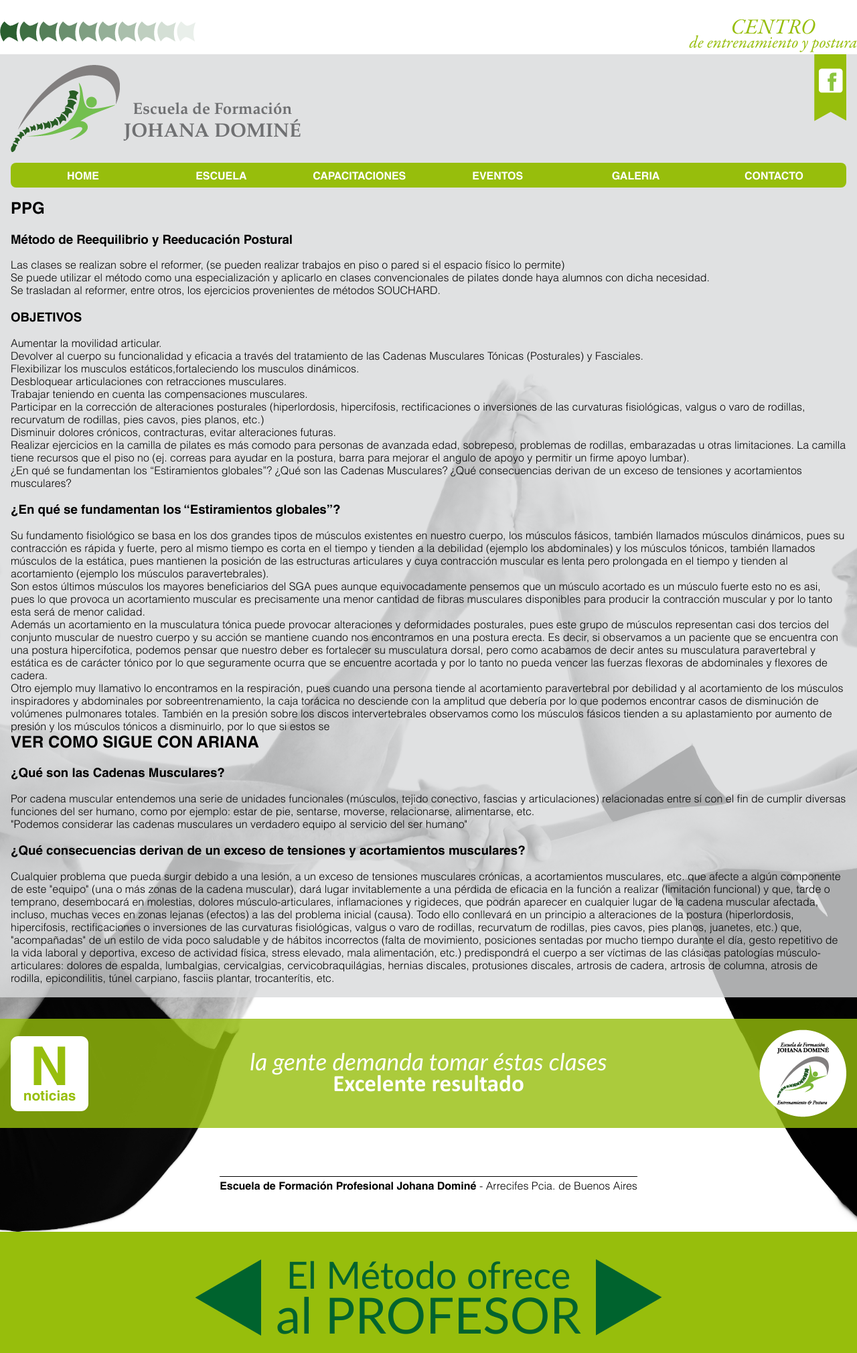
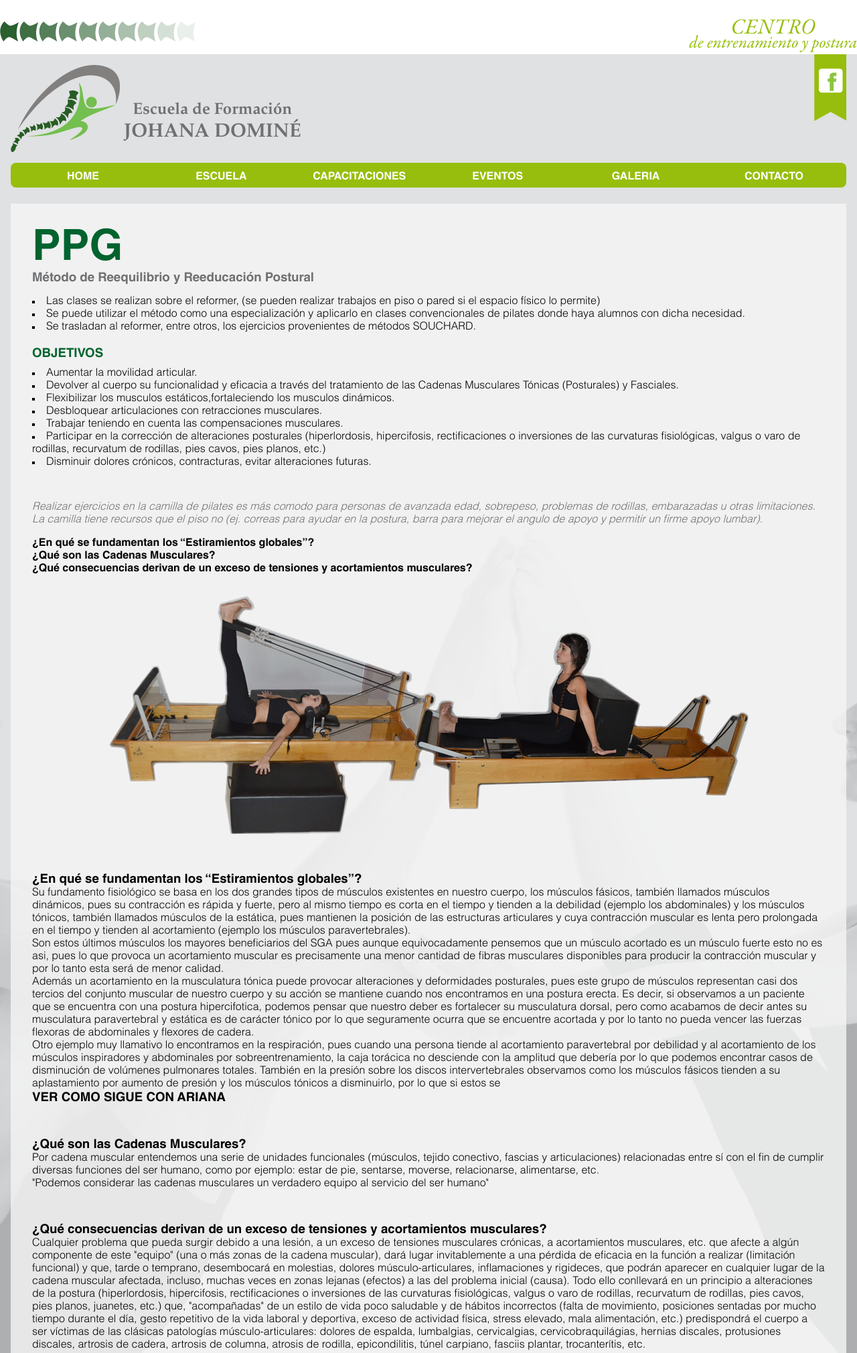
Before and after one commit to roseluxton125/domine, a Django app: template website/templates/ppg.html in a window 1280 px wide. Shown: the top 2020 px of the page at 67% size. Run offline with Django 3.2, Linux system fonts and the light colour scheme; the template is opened without the code that fills it, so the values that code supplies are empty; some web fonts are replaced.

Commit message:
Layout dev

```diff
--- a/domine/urls.py
+++ b/domine/urls.py
@@ -22,4 +22,5 @@ urlpatterns = [
     url(r'^admin/', admin.site.urls),
     url(r'^$', views.index, name='home'),
     url(r'^escuela/$', views.school, name='escuela'),
+    url(r'^capacitaciones/ppg/$', views.ppg, name='ppg'),
 ]
--- a/website/static/css/layout.styl
+++ b/website/static/css/layout.styl
@@ -10,7 +10,7 @@ body
 a
 	text-decoration none
 
-h1
+h1, h2, h3, h4, h5, h6
 	margin 0
 
 p
@@ -182,6 +182,7 @@ nav
 	margin-top 1.5em
 	padding 2em
 
+
 /* ==== ESCUELA ====================== */
 
 .two-col
@@ -190,7 +191,7 @@ nav
 	vertical-align middle
 	width 40%
 	.logo
-		margin 0 0 1em 0
+		margin-bottom 1em
 		span
 			color green-dark
 			display block
@@ -205,3 +206,35 @@ nav
 				display block
 	&:nth-child(2)
 		text-align center
+
+
+/* ==== CAPACITACIONES ====================== */
+
+.training
+	.copy
+		color grey
+		margin -.4em 0 .8em 0
+	.title, .subtitle
+		color green-dark
+	.subtitle
+		margin 1em 0 .5em 0
+	article
+		margin-top 3em
+		&:nth-child(1)
+			margin 0
+		&:nth-child(2)
+			p
+				&:nth-child(1)
+					color grey
+				&:nth-child(2)
+					margin-top 1em
+					span
+						display block
+				&:nth-child(3)
+					margin-top 1.5em
+					text-align center
+					img:nth-child(2)
+						margin-left -3em
+	li
+		list-style-type square
+		list-style-position inside
--- a/website/static/css/styles.css
+++ b/website/static/css/styles.css
@@ -110,6 +110,15 @@ nav {
 .two-col .portrait + p {
   font-style: italic;
 }
+.training .title {
+  font-size: 4em;
+}
+.training article:nth-child(2) p:nth-child(1) {
+  font-style: italic;
+}
+.training article:nth-child(2) p:nth-child(2) {
+  font-weight: bold;
+}
 body {
   background-image: url("../img/background.jpg");
   background-repeat: no-repeat;
@@ -121,7 +130,12 @@ body {
 a {
   text-decoration: none;
 }
-h1 {
+h1,
+h2,
+h3,
+h4,
+h5,
+h6 {
   margin: 0;
 }
 p {
@@ -309,7 +323,7 @@ nav ul li:hover ul {
   width: 40%;
 }
 .two-col .logo {
-  margin: 0 0 1em 0;
+  margin-bottom: 1em;
 }
 .two-col .logo span {
   color: #00632e;
@@ -331,3 +345,40 @@ nav ul li:hover ul {
 .two-col:nth-child(2) {
   text-align: center;
 }
+.training .copy {
+  color: #6f7072;
+  margin: -0.4em 0 0.8em 0;
+}
+.training .title,
+.training .subtitle {
+  color: #00632e;
+}
+.training .subtitle {
+  margin: 1em 0 0.5em 0;
+}
+.training article {
+  margin-top: 3em;
+}
+.training article:nth-child(1) {
+  margin: 0;
+}
+.training article:nth-child(2) p:nth-child(1) {
+  color: #6f7072;
+}
+.training article:nth-child(2) p:nth-child(2) {
+  margin-top: 1em;
+}
+.training article:nth-child(2) p:nth-child(2) span {
+  display: block;
+}
+.training article:nth-child(2) p:nth-child(3) {
+  margin-top: 1.5em;
+  text-align: center;
+}
+.training article:nth-child(2) p:nth-child(3) img:nth-child(2) {
+  margin-left: -3em;
+}
+.training li {
+  list-style-type: square;
+  list-style-position: inside;
+}
--- a/website/static/css/typography.styl
+++ b/website/static/css/typography.styl
@@ -108,3 +108,14 @@ nav
 	.portrait
 		& + p
 			font-style italic
+
+.training
+	.title
+		font-size 4em
+	article
+		&:nth-child(2)
+			p
+				&:nth-child(1)
+					font-style italic
+				&:nth-child(2)
+					font-weight bold
--- a/website/templates/base.html
+++ b/website/templates/base.html
@@ -34,7 +34,7 @@
 					--><li>
 							<a href="#">CAPACITACIONES</a>
 							<ul>
-								<li><a href="#">PPG</a></li>
+								<li><a href="/capacitaciones/ppg/">PPG</a></li>
 								<li><a href="#">PILATES ACTIVO</a></li>
 								<li><a href="#">K-STRETCH</a></li>
 								<li><a href="#">PROFESIONALES CERTIFICADOS</a></li>
--- a/website/templates/ppg.html
+++ b/website/templates/ppg.html
@@ -1,15 +1,17 @@
 {% extends 'base.html' %}
+{% load staticfiles %}
 
 {% block content %}
+<section class="content training ppg">
 	<article>
-		<h2>PPG</h2>
-		<h3>Método de Reequilibrio y Reeducación Postural</h3>
+		<h2 class="title">PPG</h2>
+		<h3 class="copy">Método de Reequilibrio y Reeducación Postural</h3>
 		<ul>
 			<li>Las clases se realizan sobre el reformer, (se pueden realizar trabajos en piso o pared si el espacio físico lo permite)</li>
 			<li>Se puede utilizar el método como una especialización y aplicarlo en clases convencionales de pilates donde haya alumnos con dicha necesidad.</li>
 			<li>Se trasladan al reformer, entre otros, los ejercicios provenientes de métodos SOUCHARD.</li>
 		</ul>
-		<h3>OBJETIVOS</h3>
+		<h3 class="subtitle">OBJETIVOS</h3>
 		<ul>
 			<li>Aumentar la movilidad articular.</li>
 			<li>Devolver al cuerpo su funcionalidad y eficacia a través del tratamiento de las Cadenas Musculares Tónicas (Posturales) y Fasciales.</li>
@@ -26,6 +28,10 @@
 			<span>¿En qué se fundamentan los “Estiramientos globales”?</span>
 			<span>¿Qué son las Cadenas Musculares?</span>
 			<span>¿Qué consecuencias derivan de un exceso de tensiones y acortamientos musculares?</span>
+		</p>
+		<p>
+			<img src="{% static "img/camilla_1.png" %}" alt="Trabajos en camilla de pilates">
+			<img src="{% static "img/camilla_2.png" %}" alt="Trabajos en camilla de pilates">
 		</p>
 	</article>
 	<article>
@@ -45,4 +51,5 @@
 		<h3>¿Qué consecuencias derivan de un exceso de tensiones y acortamientos musculares?</h3>
 		<p>Cualquier problema que pueda surgir debido a una lesión, a un exceso de tensiones musculares crónicas, a acortamientos musculares, etc. que afecte a algún componente de este "equipo" (una o más zonas de la cadena muscular), dará lugar invitablemente a una pérdida de eficacia en la función a realizar (limitación funcional) y que, tarde o temprano, desembocará en molestias, dolores músculo-articulares, inflamaciones y rigideces, que podrán aparecer en cualquier lugar de la cadena muscular afectada, incluso, muchas veces en zonas lejanas (efectos) a las del problema inicial (causa). Todo ello conllevará en un principio a alteraciones de la postura (hiperlordosis, hipercifosis, rectificaciones o inversiones de las curvaturas fisiológicas, valgus o varo de rodillas, recurvatum de rodillas, pies cavos, pies planos, juanetes, etc.) que, "acompañadas" de un estilo de vida poco saludable y de hábitos incorrectos (falta de movimiento, posiciones sentadas por mucho tiempo durante el día, gesto repetitivo de la vida laboral y deportiva, exceso de actividad física, stress elevado, mala alimentación, etc.) predispondrá el cuerpo a ser víctimas de las clásicas patologías músculo-articulares: dolores de espalda, lumbalgias, cervicalgias, cervicobraquilágias, hernias discales, protusiones discales, artrosis de cadera, artrosis de columna, atrosis de rodilla, epicondilitis, túnel carpiano, fasciis plantar, trocanterítis, etc.</p>
 	</article>
+</section>
 {% endblock %}
--- a/website/views.py
+++ b/website/views.py
@@ -7,3 +7,7 @@ def index(request):
 
 def school(request):
 	return render(request, 'escuela.html')
+
+
+def ppg(request):
+	return render(request, 'ppg.html')
```
Also changed, not shown: website/static/img/camilla_1.png (added), website/static/img/camilla_2.png (added), 2 other files.
